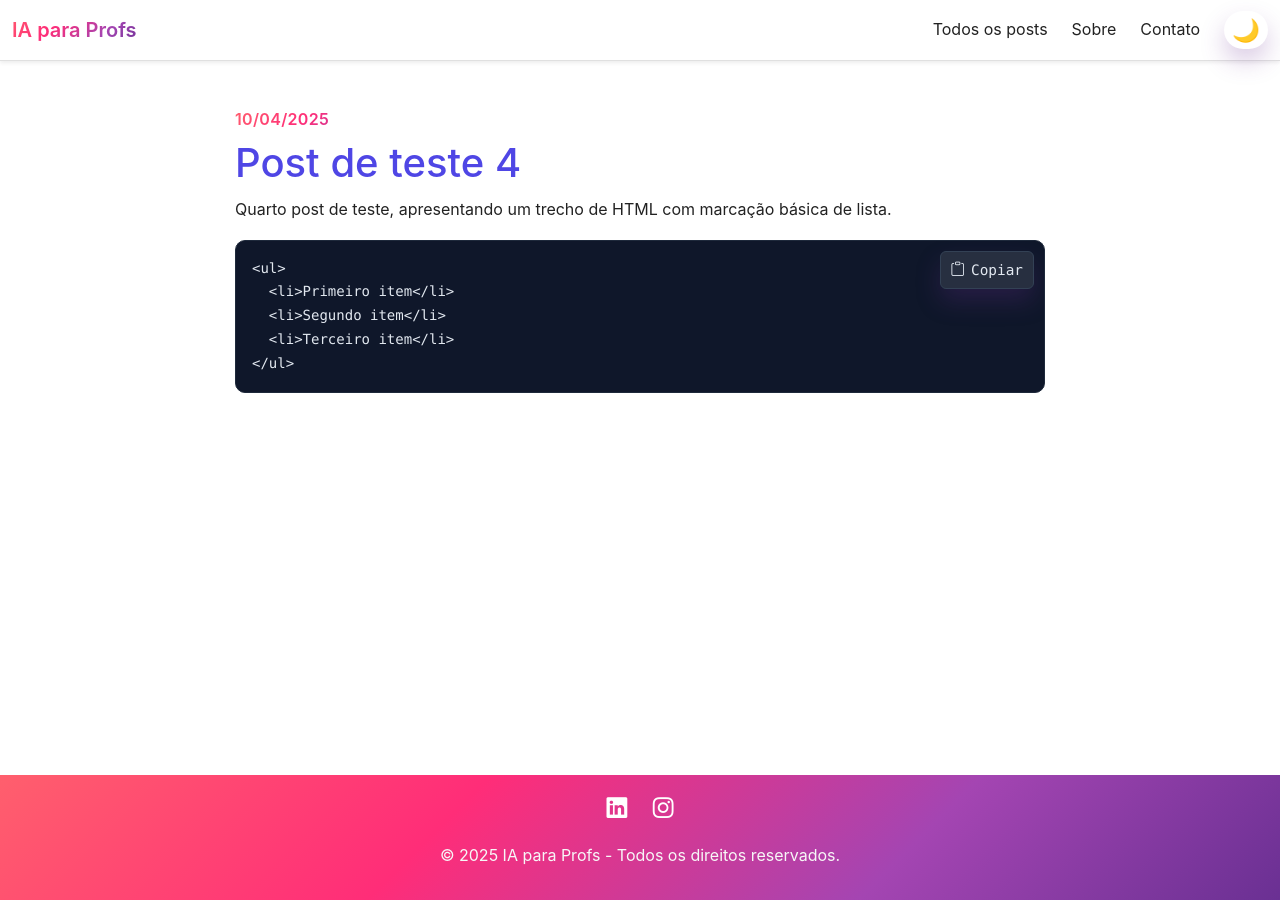
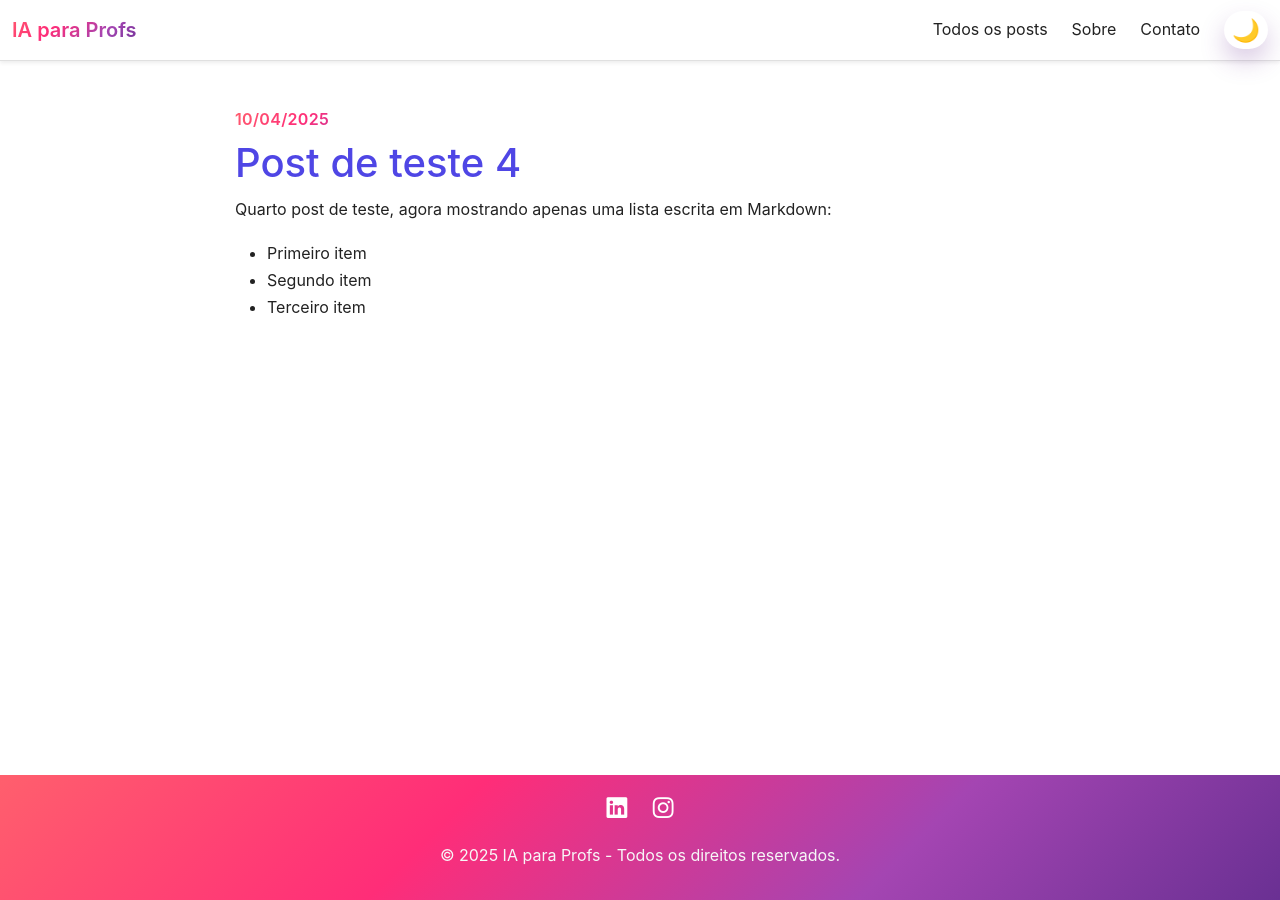
Before and after one commit to iaparaprofs/site, a Jekyll site: the page built from _posts/2025-04-10-teste-codigo.md, in a window 1280 px wide. Built offline with Jekyll 4.4.1, drawn with Linux system fonts in a browser that asks for light colours.

Commit message:
Remove HTML snippet and apply gradient headings

````diff
--- a/_posts/2025-04-10-teste-codigo.md
+++ b/_posts/2025-04-10-teste-codigo.md
@@ -5,12 +5,8 @@ date: 2025-04-10 12:00:00 -0300
 categories: teste
 ---
 
-Quarto post de teste, apresentando um trecho de HTML com marcação básica de lista.
+Quarto post de teste, agora mostrando apenas uma lista escrita em Markdown:
 
-```html
-<ul>
-  <li>Primeiro item</li>
-  <li>Segundo item</li>
-  <li>Terceiro item</li>
-</ul>
-```
+- Primeiro item
+- Segundo item
+- Terceiro item
--- a/about.markdown
+++ b/about.markdown
@@ -4,7 +4,7 @@ title: Sobre
 permalink: /about/
 ---
 
-# Sobre o IA para Profs
+# Sobre o IA para Profs {: .brand-gradient-text }
 
 O IA para Profs nasceu para ajudar educadores a experimentarem ferramentas de inteligência artificial no dia a dia. Aqui você encontra testes rápidos, guias curtos e relatos práticos que podem ser aplicados em sala de aula sem complicação.
 
--- a/contact.markdown
+++ b/contact.markdown
@@ -4,7 +4,7 @@ title: Contato
 permalink: /contact/
 ---
 
-# Contato
+# Contato {: .brand-gradient-text }
 
 Quer compartilhar uma experiência, sugerir um teste ou mandar feedback?
 
--- a/posts.markdown
+++ b/posts.markdown
@@ -5,7 +5,7 @@ title: Todos os posts
 
 <section class="posts-page">
   <div class="posts-page__header">
-    <h1>Todos os posts</h1>
+    <h1 class="brand-gradient-text">Todos os posts</h1>
     <form class="search-form" role="search" onsubmit="event.preventDefault();">
       <input
         id="post-search"
````
